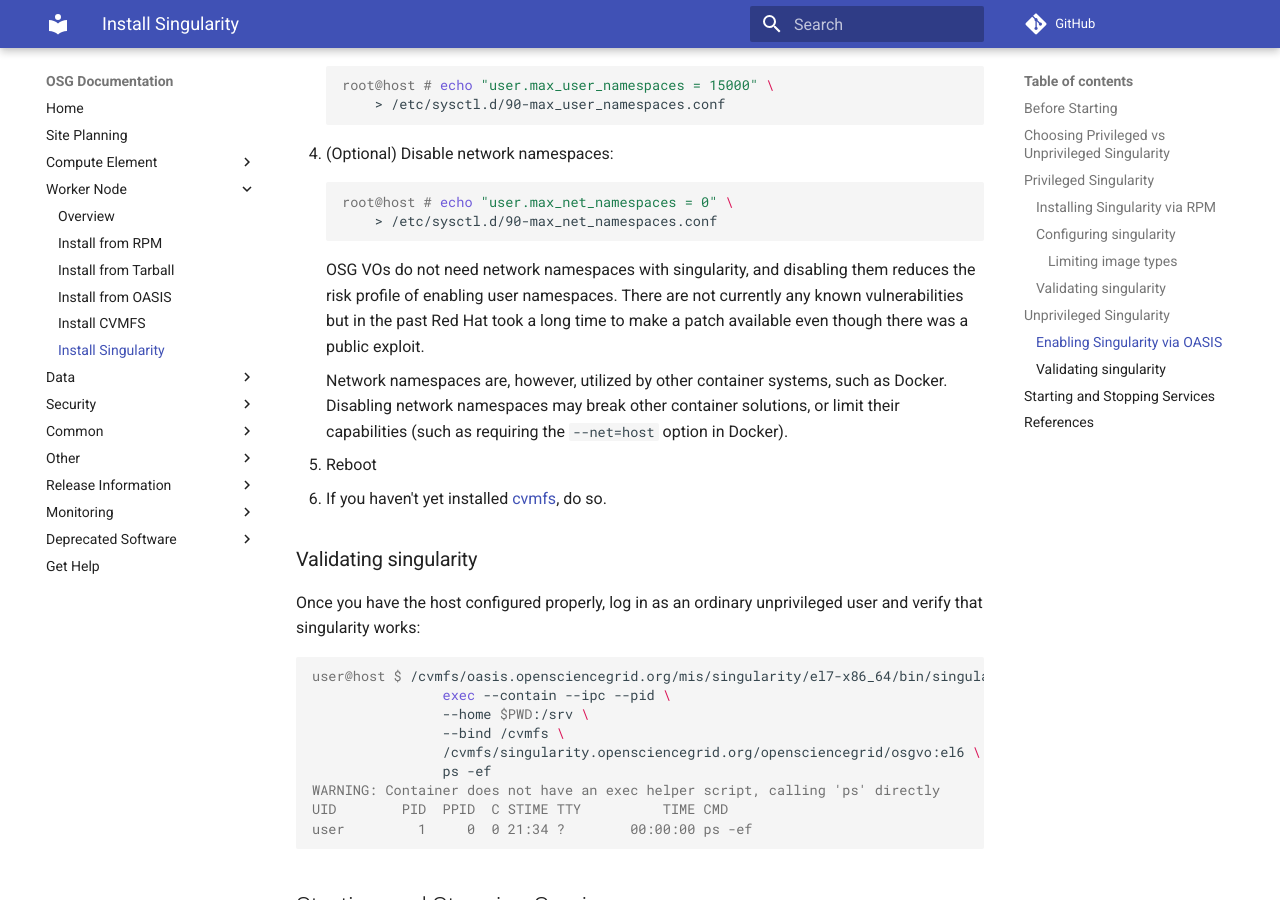
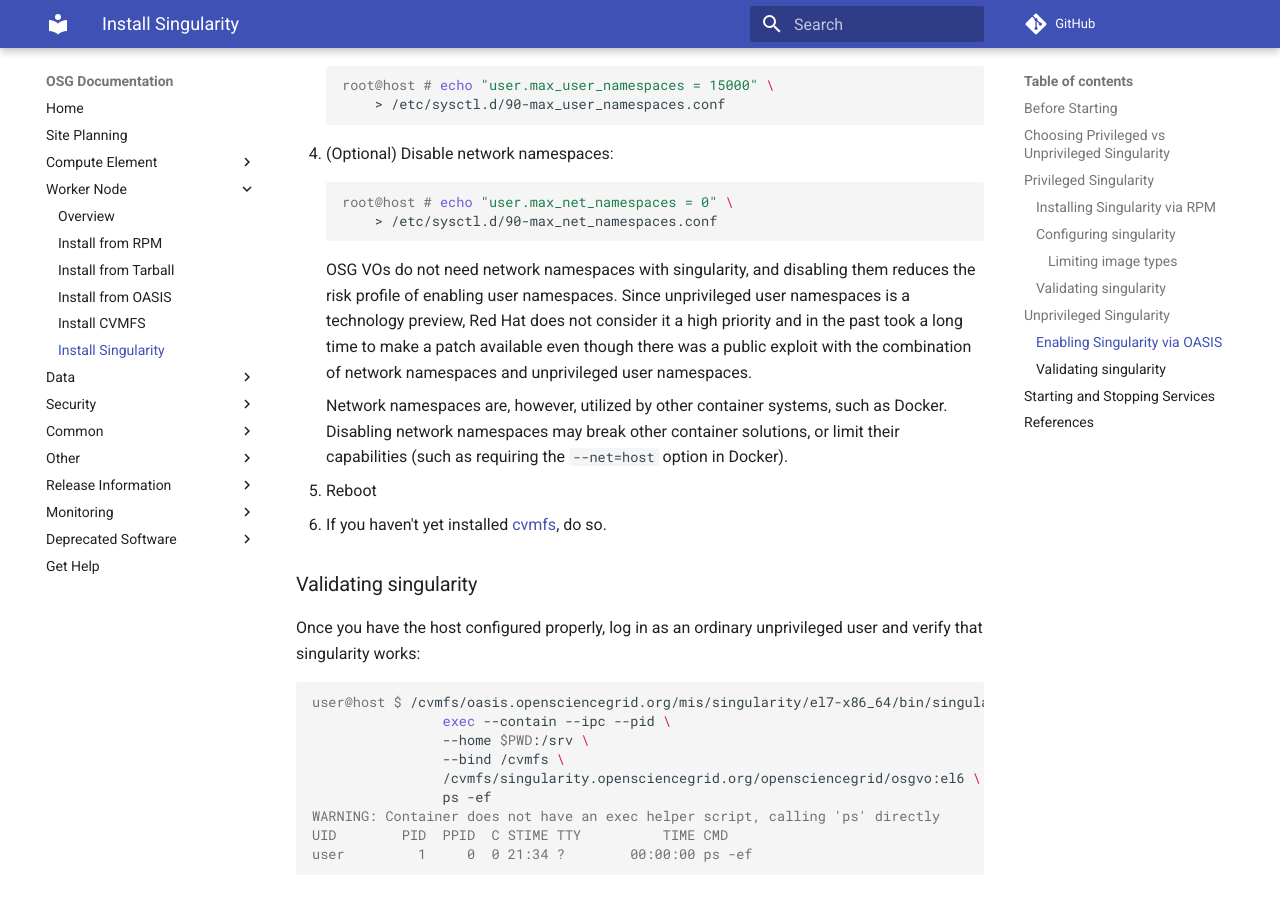
Before and after one commit to osg-htc/docs, an MkDocs documentation site: the page built from docs/worker-node/install-singularity.md, in a window 1280 px wide and 900 px high, scrolled down 3860 px. Built offline with MkDocs 1.6.1 and Material for MkDocs 9.7.7, drawn with Linux system fonts in a browser that asks for light colours; comment, search, counter and statistics services are not loaded; old or Windows-style settings are respelled for this version of MkDocs.

Commit message:
take out reference to "currently"

```diff
--- a/docs/worker-node/install-singularity.md
+++ b/docs/worker-node/install-singularity.md
@@ -182,9 +182,11 @@
 
     OSG VOs do not need network namespaces with singularity, and
     disabling them reduces the risk profile of enabling user
-    namespaces.  There are not currently any known vulnerabilities but
-    in the past Red Hat took a long time to make a patch available
-    even though there was a public exploit.
+    namespaces.  Since unprivileged user namespaces is a technology
+    preview, Red Hat does not consider it a high priority and in the
+    past took a long time to make a patch available even though there
+    was a public exploit with the combination of network namespaces
+    and unprivileged user namespaces.
 
     Network namespaces are, however, utilized by other container
     systems, such as Docker.  Disabling network namespaces may break
```
